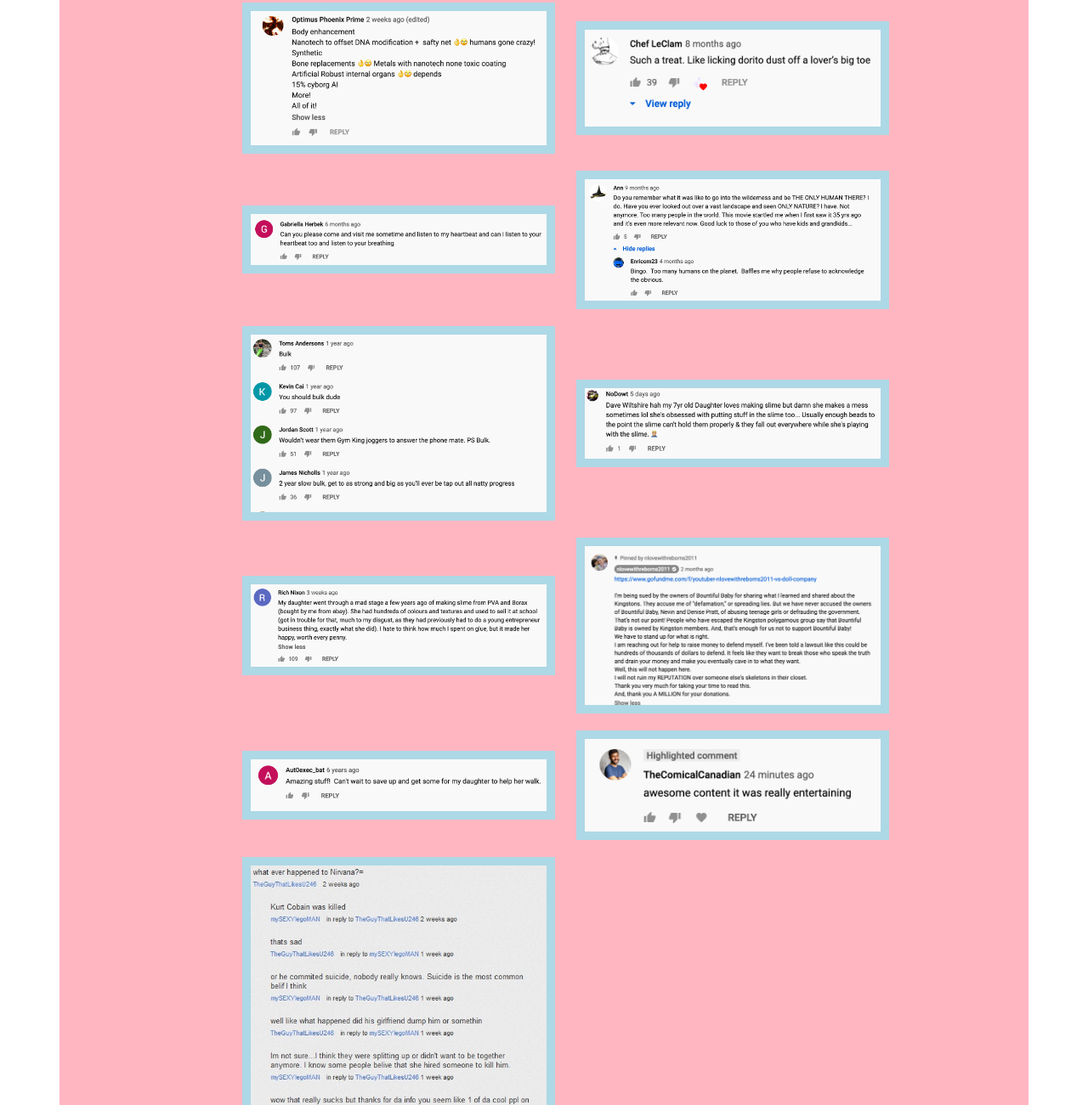
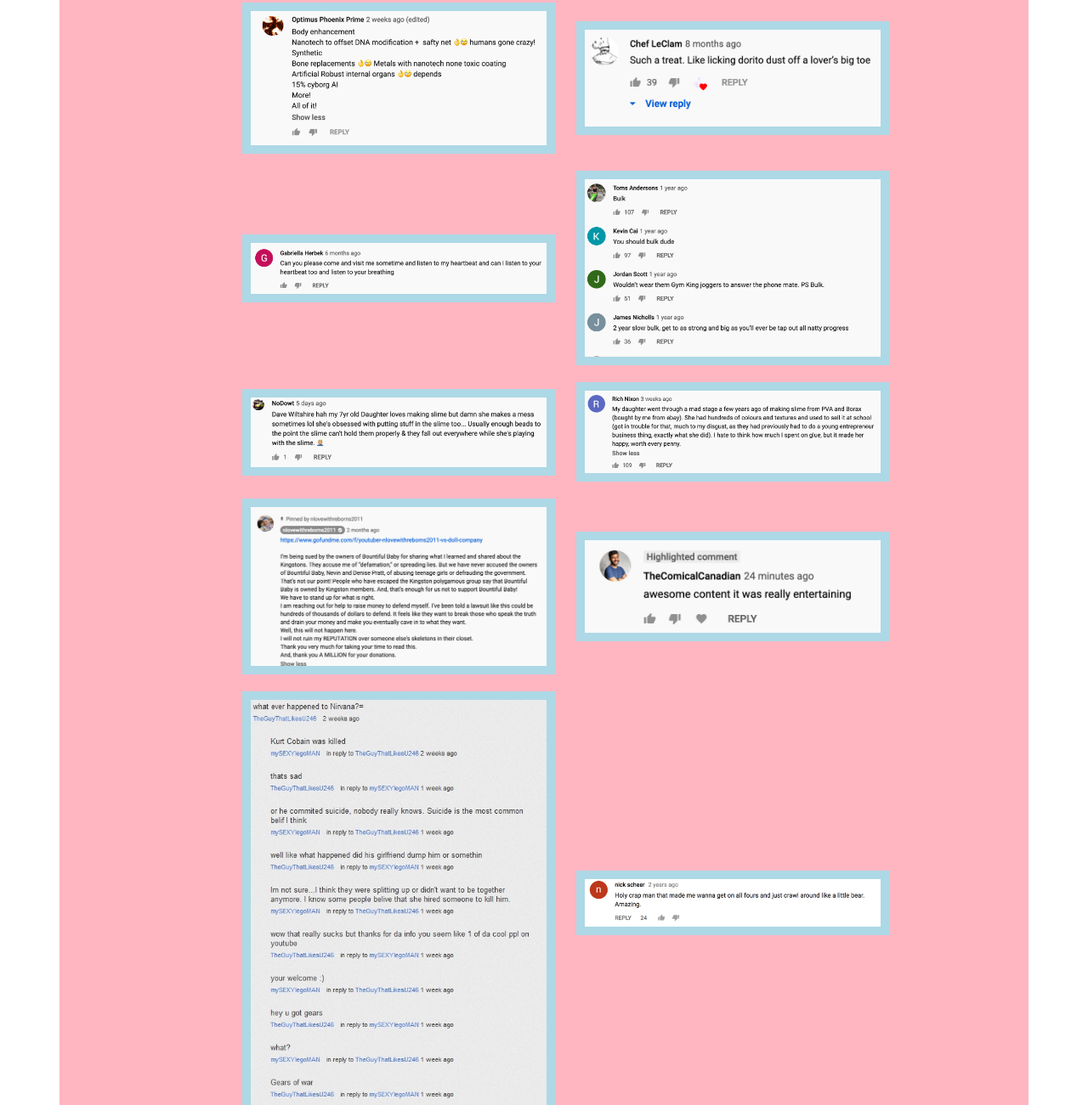
Before and after one commit to sydsydsydsydsyd/project0, a plain HTML site: page youtube.html in a window 1280 px wide. Shown: the part 1201-2502 px from the top of the page at 85% size. Drawn offline with nearby package versions, Linux system fonts and the light colour scheme.

Commit message:
final changes

```diff
--- a/youtube.html
+++ b/youtube.html
@@ -43,14 +43,13 @@
           <img class="resize" src="13.png">
           <img class="resize" src="14.png">
           <img class="resize" src="15.png">
-          <img class="resize" src="16.png">
           <img class="resize" src="17.png">
           <img class="resize" src="18.png">
           <img class="resize" src="19.png">
           <img class="resize" src="20.png">
-          <img class="resize" src="21.png">
           <img class="resize" src="22.png">
           <img class="resize" src="23.jpg">
+          <img class="resize" src="24.png">
         </div>
 
       </div>
```
Also changed, not shown: 16.png (deleted), 21.png (deleted), 2 other files.
